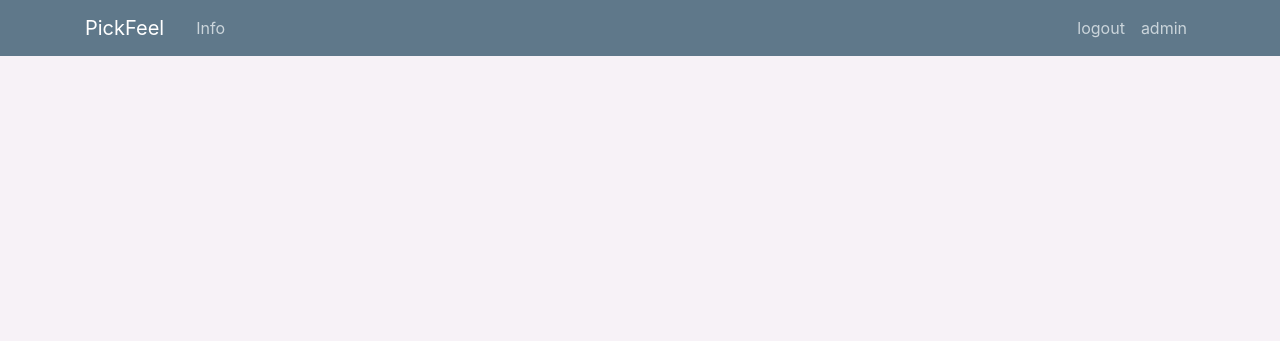
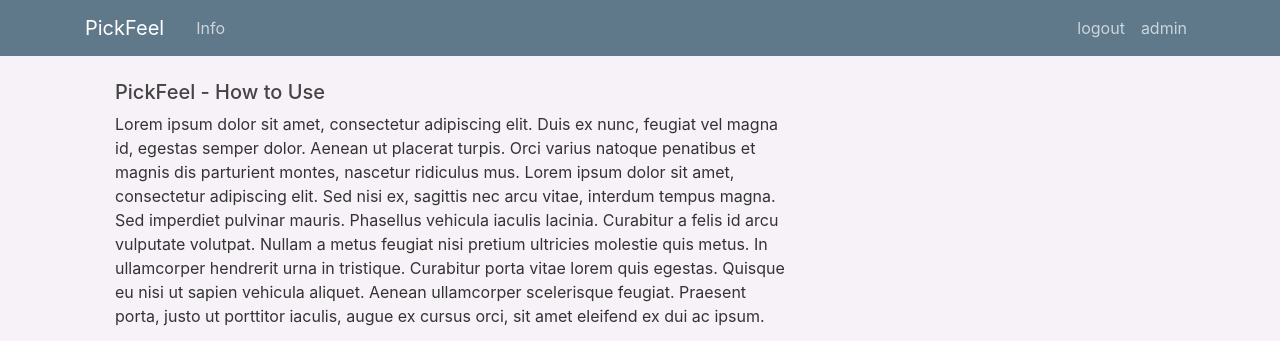
Before and after one commit to DomantasSniezkaUCD/PickFeel, a Django app: page /info/ in a window 1280 px wide. Shown: the top 341 px of the page. Run offline with Django 3.2, Linux system fonts and the light colour scheme; a user stored in the database is signed in; some libraries are stand-ins or nearby versions.

Commit message:
Integrated system usability form to capture user feedback

```diff
--- a/app_info/templates/app_info/info.html
+++ b/app_info/templates/app_info/info.html
@@ -2,4 +2,21 @@
 
 {% block content %}
 
+<h5 class="container-fluid">PickFeel - How to Use</h5>
+<P class="container-fluid">
+    Lorem ipsum dolor sit amet, consectetur adipiscing elit.
+    Duis ex nunc, feugiat vel magna id, egestas semper dolor.
+    Aenean ut placerat turpis. Orci varius natoque penatibus et magnis dis parturient montes, nascetur ridiculus mus.
+    Lorem ipsum dolor sit amet, consectetur adipiscing elit.
+    Sed nisi ex, sagittis nec arcu vitae, interdum tempus magna. Sed imperdiet pulvinar mauris.
+    Phasellus vehicula iaculis lacinia. Curabitur a felis id arcu vulputate volutpat.
+    Nullam a metus feugiat nisi pretium ultricies molestie quis metus.
+    In ullamcorper hendrerit urna in tristique. Curabitur porta vitae lorem quis egestas.
+    Quisque eu nisi ut sapien vehicula aliquet. Aenean ullamcorper scelerisque feugiat.
+    Praesent porta, justo ut porttitor iaculis, augue ex cursus orci, sit amet eleifend ex dui ac ipsum.
+</P>
+
+
+<!--Google form --- System Usability Test-->
+<iframe class="container-fluid" src="https://docs.google.com/forms/d/e/1FAIpQLScE5qB2FpARVOMyDLrgR3lEBufu516OgfUlefR-oi6vTRipiQ/viewform?embedded=true" width="640" height="446" frameborder="0" marginheight="0" marginwidth="0">Loading…</iframe>
 {% endblock content %}
--- a/app_pickfeel/templatetags/random_Image.py
+++ b/app_pickfeel/templatetags/random_Image.py
@@ -8,7 +8,7 @@ register = template.Library()
 
 
 @register.simple_tag
-def random_images_normal(count=3):
+def random_images_category1(count=3):
     valid_extensions = ('.jpg', '.jpeg', '.png', '.gif')
     rand_dir = '/static/app_pickfeel/images/normal/'
     path = '/app_pickfeel/static/app_pickfeel/images/normal/'
@@ -21,7 +21,7 @@ def random_images_normal(count=3):
 
 
 @register.simple_tag
-def random_images_mania(count=9):
+def random_images_category2(count=9):
     valid_extensions = ('.jpg', '.jpeg', '.png', '.gif')
     rand_dir = '/static/app_pickfeel/images/mania/'
     path = '/app_pickfeel/static/app_pickfeel/images/mania/'
@@ -34,7 +34,7 @@ def random_images_mania(count=9):
 
 
 @register.simple_tag
-def random_images_depression(count=9):
+def random_images_category3(count=9):
     valid_extensions = ('.jpg', '.jpeg', '.png', '.gif')
     rand_dir = '/static/app_pickfeel/images/depression/'
     path = '/app_pickfeel/static/app_pickfeel/images/depression/'
```
Also changed, not shown: app_pickfeel/models.py (+8 -11 lines), app_pickfeel/templates/app_pickfeel/pickfeel.html (+3 -4 lines), app_pickfeel/migrations/__init__.py (deleted), db.sqlite3.
